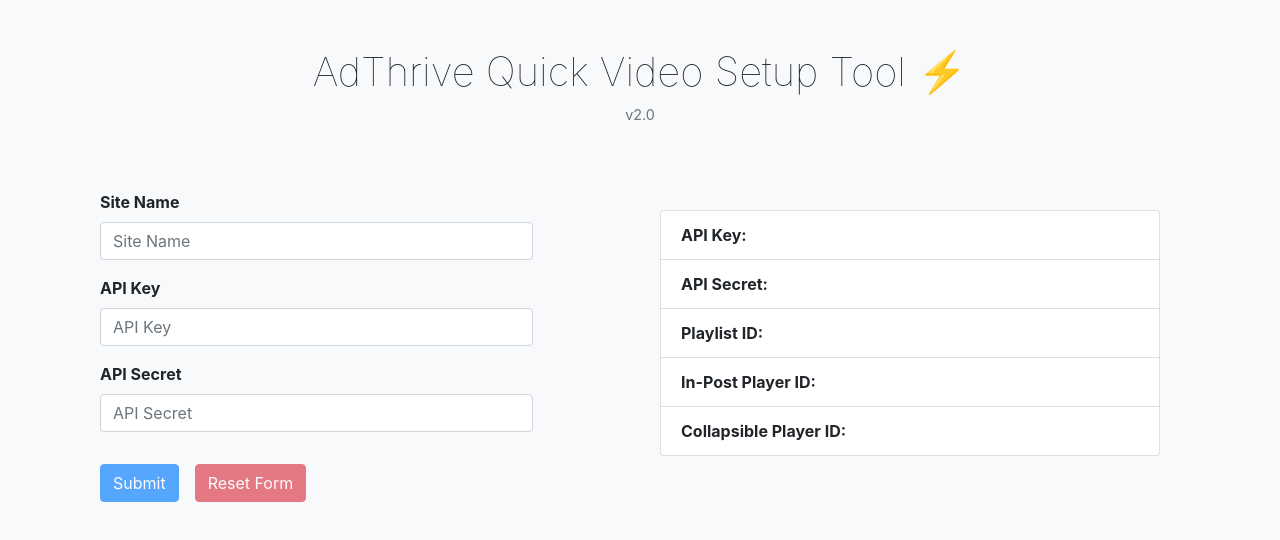
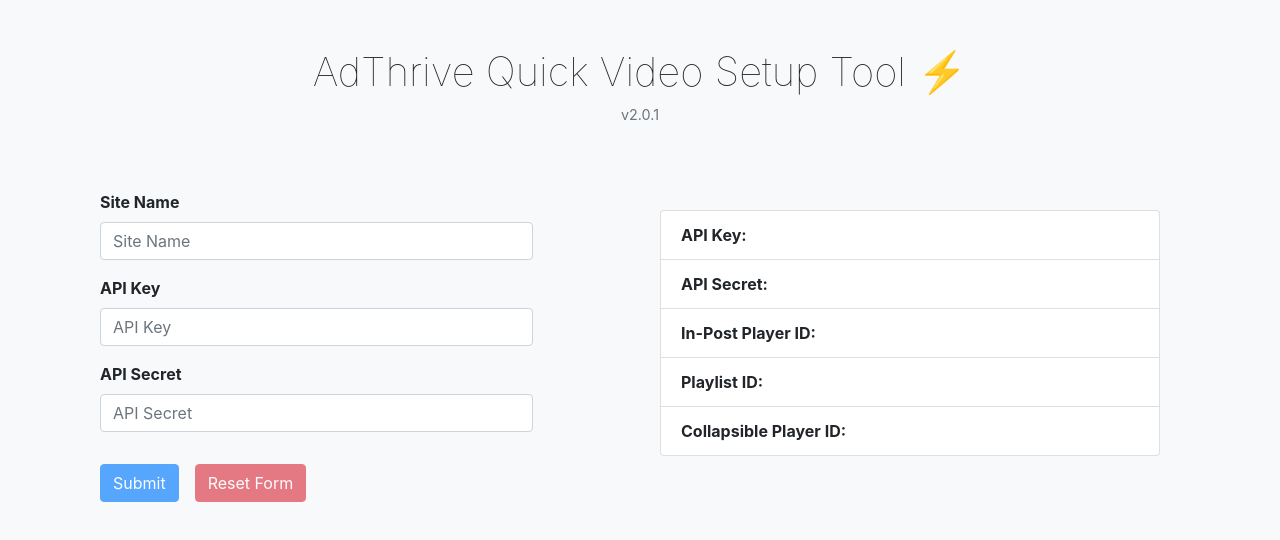
Before and after one commit to jtbellah/adthrive-quick-video-setup-tool, a React (Create React App) app: page / in a window 1280 px wide. Shown: the top 540 px of the page. Built offline with nearby package versions, Linux system fonts and the light colour scheme; the HTML template or start-up script is replaced by a standard one.

Commit message:
update output component

```diff
--- a/src/App.js
+++ b/src/App.js
@@ -96,7 +96,7 @@
             &nbsp;⚡️
           </span>
         </h1>
-        <p className="figure-caption text-center">v2.0</p>
+        <p className="figure-caption text-center">v2.0.1</p>
       </header>
 
       {/* form & output display */}
--- a/src/components/Output.js
+++ b/src/components/Output.js
@@ -13,12 +13,12 @@
           <code>{props.apiSecret ? props.apiSecret : ""}</code>
         </li>
         <li className="list-group-item">
+          <strong>In-Post Player ID:</strong>&nbsp;
+          <code>{props.inPostID ? props.inPostID : ""}</code>
+        </li>
+        <li className="list-group-item">
           <strong>Playlist ID:</strong>&nbsp;
           <code>{props.playlistID ? props.playlistID : ""}</code>
-        </li>
-        <li className="list-group-item">
-          <strong>In-Post Player ID:</strong>&nbsp;
-          <code>{props.inPostID ? props.inPostID : ""}</code>
         </li>
         <li className="list-group-item">
           <strong>Collapsible Player ID:</strong>&nbsp;
```
